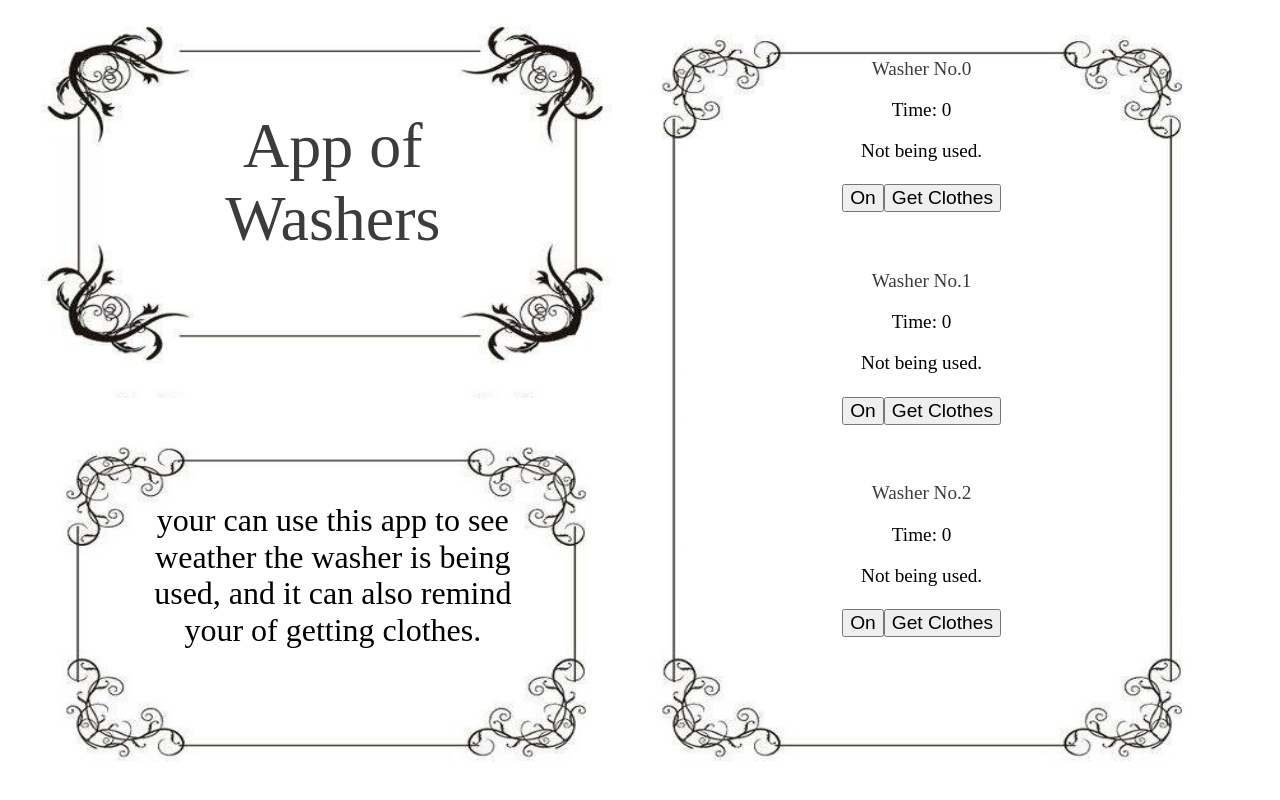
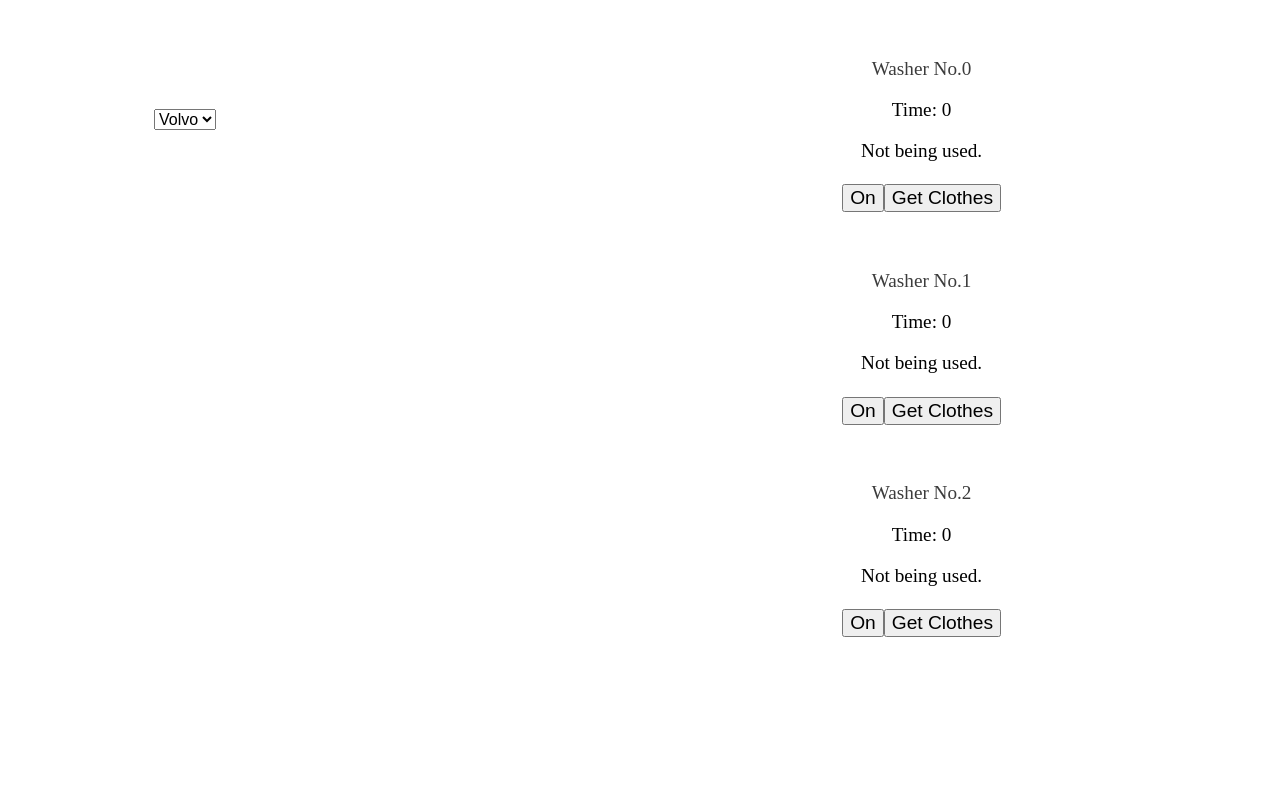
Before and after one commit to bigface008/our_app_00, a React app: page / in a window 1280 px wide. Built offline with nearby package versions, Linux system fonts and the light colour scheme.

Commit message:
selector added

```diff
--- a/src/components/Main.js
+++ b/src/components/Main.js
@@ -5,6 +5,7 @@ import React from 'react';
 
 let timeArray = [5, 45, 45]; // should be changed to 45 * 3
 const EXP_MIN = 1000; // should be changed to 1000 * 60 when handed in
+const WASHER_GROUP = [2,1,3];
 
 class Washer extends React.Component {
   constructor() {
@@ -16,7 +17,9 @@ class Washer extends React.Component {
       // 3 - not being used && clothes in washer
       user: 0,
       text: 'Not being used.',
-      time: 0
+      time: 0,
+      group: 0,
+      id: 0
     };
     this.handleClickOn = this.handleClickOn.bind(this);
     this.handelClickGetClothes = this.handelClickGetClothes.bind(this);
@@ -166,11 +169,32 @@ class Title_Description extends React.Component {
   }
 }
 
+class Group_Selector extends React.Component {
+  constructor(){
+    super();
+    this.state = {
+      selected_group:0
+    }
+  }
+  render(){
+    return(
+      <div className="left">
+       <select className="group-selector">
+        <option value="volvo">Volvo</option>
+        <option value="saab">Saab</option>
+        <option value="opel">Opel</option>
+        <option value="audi">Audi</option>
+      </select>
+     </div>
+    );
+  }
+}
+
 class AppComponent extends React.Component {
   render() {
     return (
       <div>
-        <Title_Description/>
+        <Group_Selector/>
         <List/>
       </div>
     );
--- a/src/styles/App.css
+++ b/src/styles/App.css
@@ -1,7 +1,7 @@
 /* Base Application Styles */
 body {
   color: #000;
-  background-image: url('../images/background.jpg');
+  /* background-image: url('../images/background.jpg'); */
   background-repeat: no-repeat;
   background-size:100% 100%;
   background-attachment: fixed;
@@ -60,3 +60,8 @@ p{
   border-width: 1px 0;
   background: #666;
 }
+
+.group-selector{
+  text-align: center;
+  margin: 10% 0 0 30%;
+}
```
Also changed, not shown: 1 other file.
